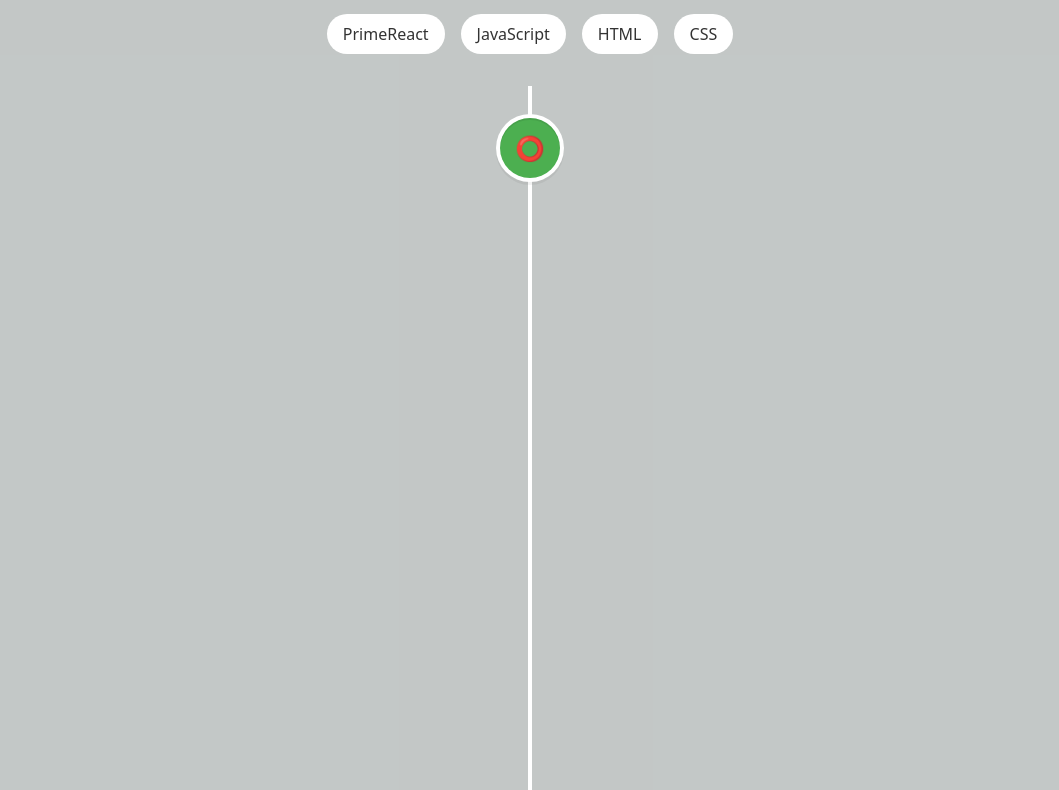
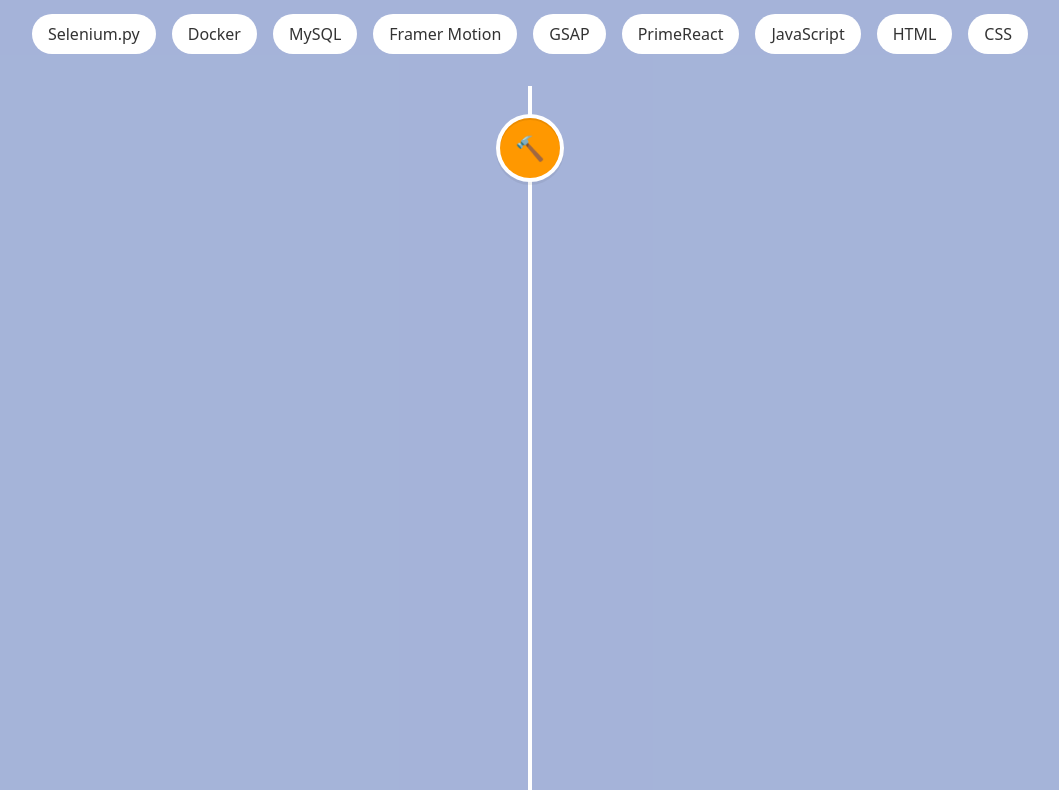
Before and after one commit to naman0r/personal-website, a React (Vite) app: page /projects in a window 1280 px wide. Shown: the part 962-1752 px from the top of the page, without its empty margins (110-1169 px from the left). Built offline with nearby package versions, Linux system fonts and the light colour scheme; a web font is replaced by a local one.

Commit message:
styling and added project

```diff
--- a/src/routes/Projects.jsx
+++ b/src/routes/Projects.jsx
@@ -32,6 +32,25 @@ const Projects = () => {
   };
 
   const projects = [
+    {
+      title: "HackVerseAI",
+      description:
+        "Coming soon 👀. Hands down the best AI Project creation platform, geared towards students to help them mindfully and purposefully create Projects through guidance in the world of Cursor, Copilot, etc. where learning is not incentivized.",
+      image: "../../hackverse.png",
+      categories: [
+        "NextJs",
+        "TypeScript",
+        "RAG",
+        "Vector Database",
+        "Tailwind",
+        "Supabase",
+        "Flask/FastAPI",
+      ],
+      github: "https://github.com/naman0r/HackVerseAI",
+      demo: "https://hackverseai.vercel.app",
+      date: "March 2025, Current, My Latest Project!",
+      color: "#ff9800",
+    },
     {
       title: "MindfulMomentum",
       description:
@@ -97,7 +116,7 @@ const Projects = () => {
       image: "../../NUtrition.png",
       categories: ["Selenium.py", "React", "Firebase", "Flask", "Supabase"],
       github: "https://github.com/Oasis-NEU/sp25-group-11",
-      demo: "",
+      demo: "https://nutrition-oasis.vercel.app/",
       date: "Spring 2025, Current",
       color: "#4caf50",
     },
@@ -202,7 +221,7 @@ const Projects = () => {
               key={project.title}
               date={project.date}
               iconStyle={{ background: project.color, color: "#fff" }}
-              icon={<div className="timeline-icon">⭕️</div>}
+              icon={<div className="timeline-icon">🔨</div>}
             >
               <div className="project-card">
                 <img
--- a/src/styles/Projects.css
+++ b/src/styles/Projects.css
@@ -1,5 +1,5 @@
 .projects-page {
-  background-color: #16070723;
+  background-color: #6b82e979;
   min-height: 100vh;
 }
 
@@ -100,7 +100,7 @@
 }
 
 .category-tag {
-  background-color: #f0f0f0;
+  background-color: #f100008b;
   color: #333;
   padding: 0.25rem 0.75rem;
   border-radius: 15px;
```
Also changed, not shown: public/hackverse.png (added).
